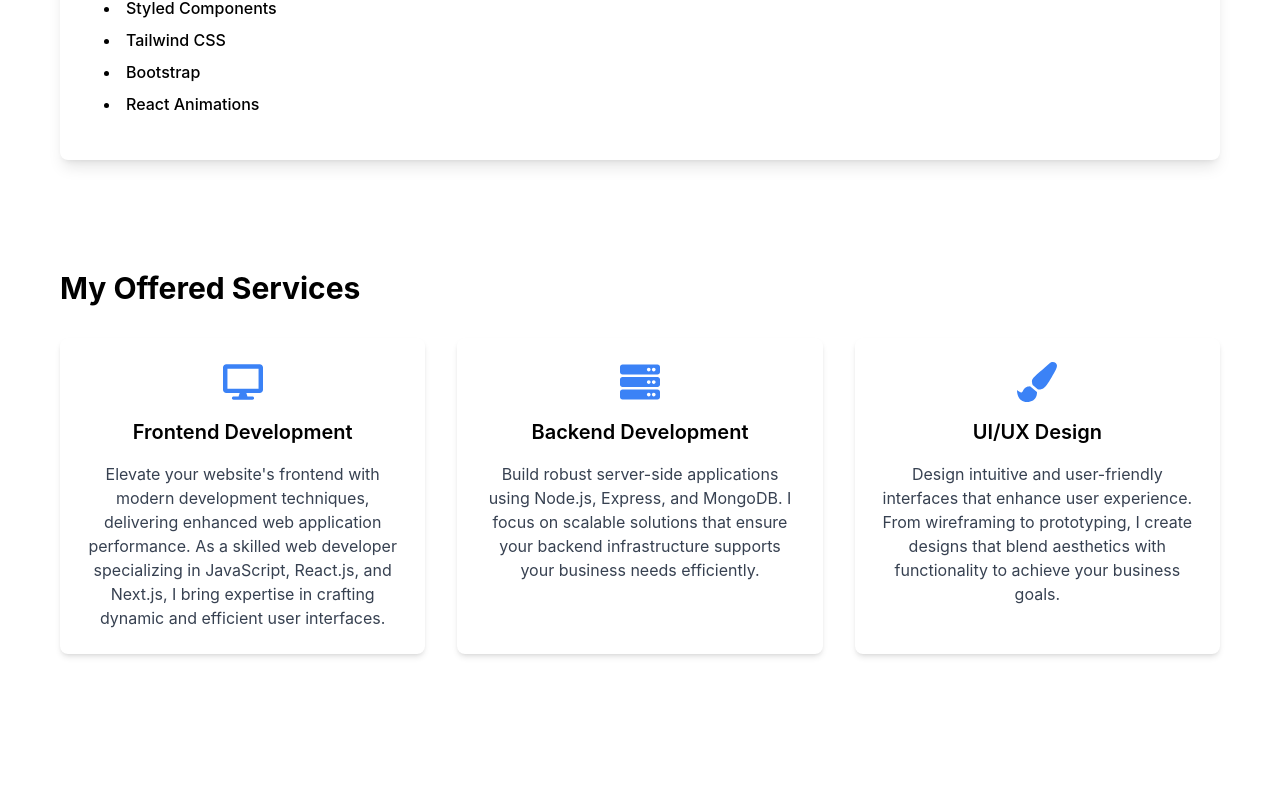
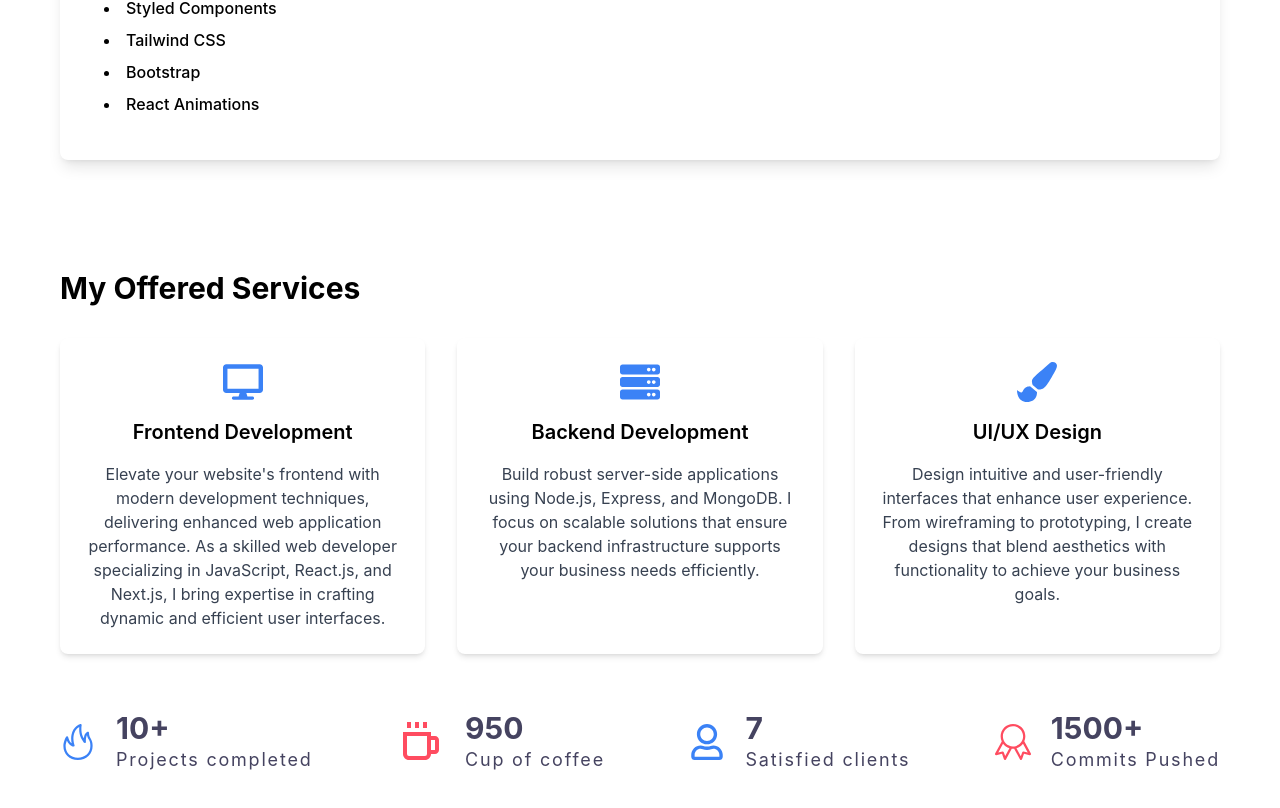
Before and after one commit to kamranalig/kamran_portfolio, a React (Vite) app: page / in a window 1280 px wide. Shown: the part 1636-2444 px from the top of the page. Before the commit the page ends 2330 px from the top, so only its background shows below. Built offline with nearby package versions, Linux system fonts and the light colour scheme.

Commit message:
servies section redesign

```diff
--- a/src/components/servicess/index.jsx
+++ b/src/components/servicess/index.jsx
@@ -1,5 +1,8 @@
 import React from "react";
-import { FaDesktop, FaServer, FaPaintBrush } from "react-icons/fa";
+import { FaDesktop, FaServer, FaPaintBrush, FaRegUser } from "react-icons/fa";
+import { SlFire, SlBadge } from "react-icons/sl";
+import { BiCoffee } from "react-icons/bi";
+
 import "./Services.css";
 
 const Services = () => {
@@ -50,6 +53,44 @@ const Services = () => {
           </div>
         </div>
       </div>
+      <div className="flex justify-between py-14">
+        <div className="flex items-center gap-5">
+          <SlFire className=" text-4xl text-[#3B82F6]" />
+          <div>
+            <h4 className=" text-3xl font-bold text-[#454360]">10+</h4>
+            <p className=" text-lg tracking-widest text-[#454360]">
+              Projects completed
+            </p>
+          </div>
+        </div>
+        <div className="flex items-center gap-5">
+          <BiCoffee className=" text-5xl text-[#FF4C60]" />
+          <div>
+            <h4 className=" text-3xl font-bold text-[#454360]">950</h4>
+            <p className=" text-lg text-[#454360] tracking-widest">
+              Cup of coffee
+            </p>
+          </div>
+        </div>
+        <div className="flex items-center gap-5">
+          <FaRegUser className=" text-4xl text-[#3B82F6]" />
+          <div>
+            <h4 className=" text-3xl font-bold text-[#454360]">7</h4>
+            <p className=" text-lg text-[#454360] tracking-widest">
+              Satisfied clients
+            </p>
+          </div>
+        </div>
+        <div className="flex items-center gap-5">
+          <SlBadge className=" text-4xl text-[#FF4C60]" />
+          <div>
+            <h4 className=" text-3xl font-bold text-[#454360]">1500+</h4>
+            <p className=" text-lg text-[#454360] tracking-widest">
+              Commits Pushed
+            </p>
+          </div>
+        </div>
+      </div>
     </div>
   );
 };
```
